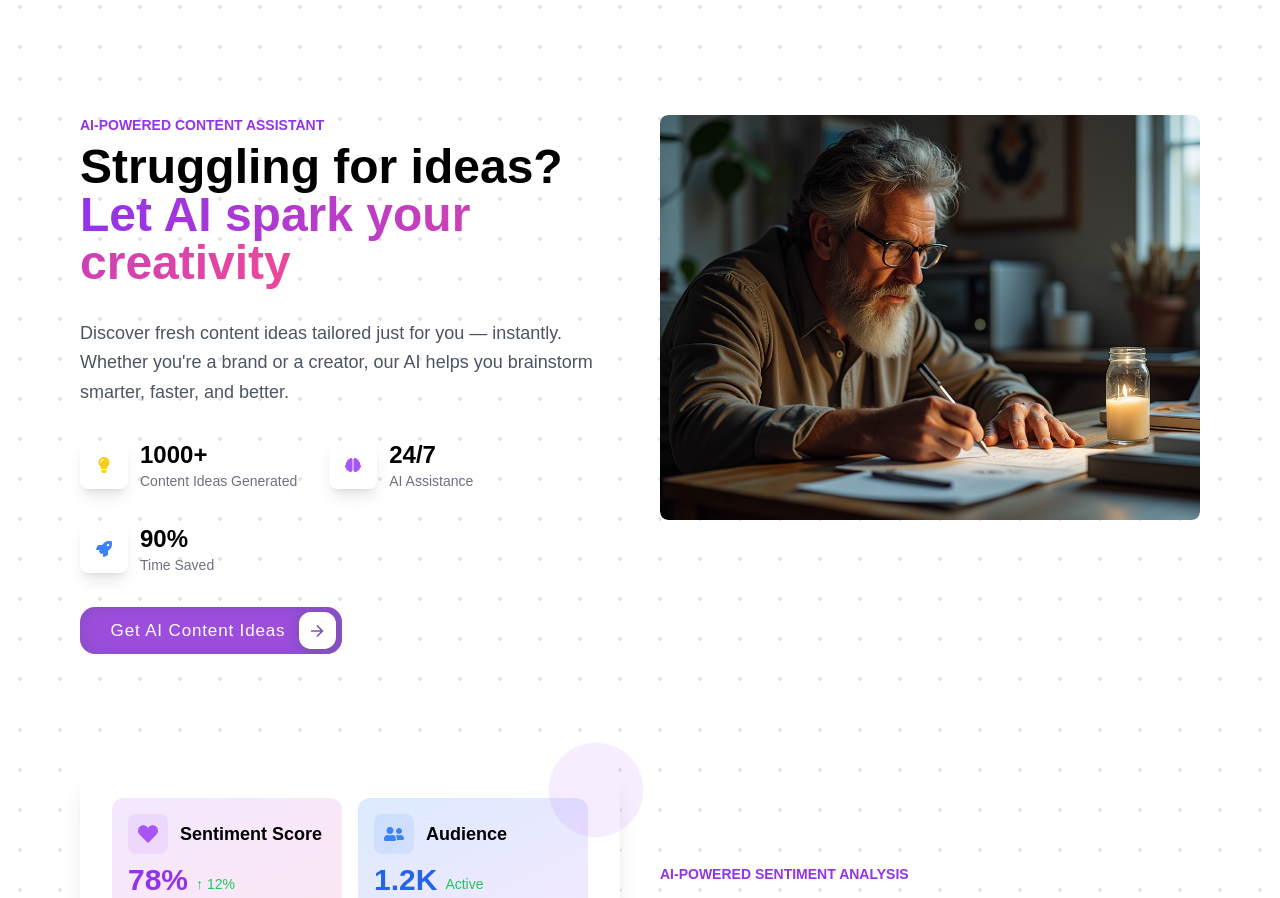
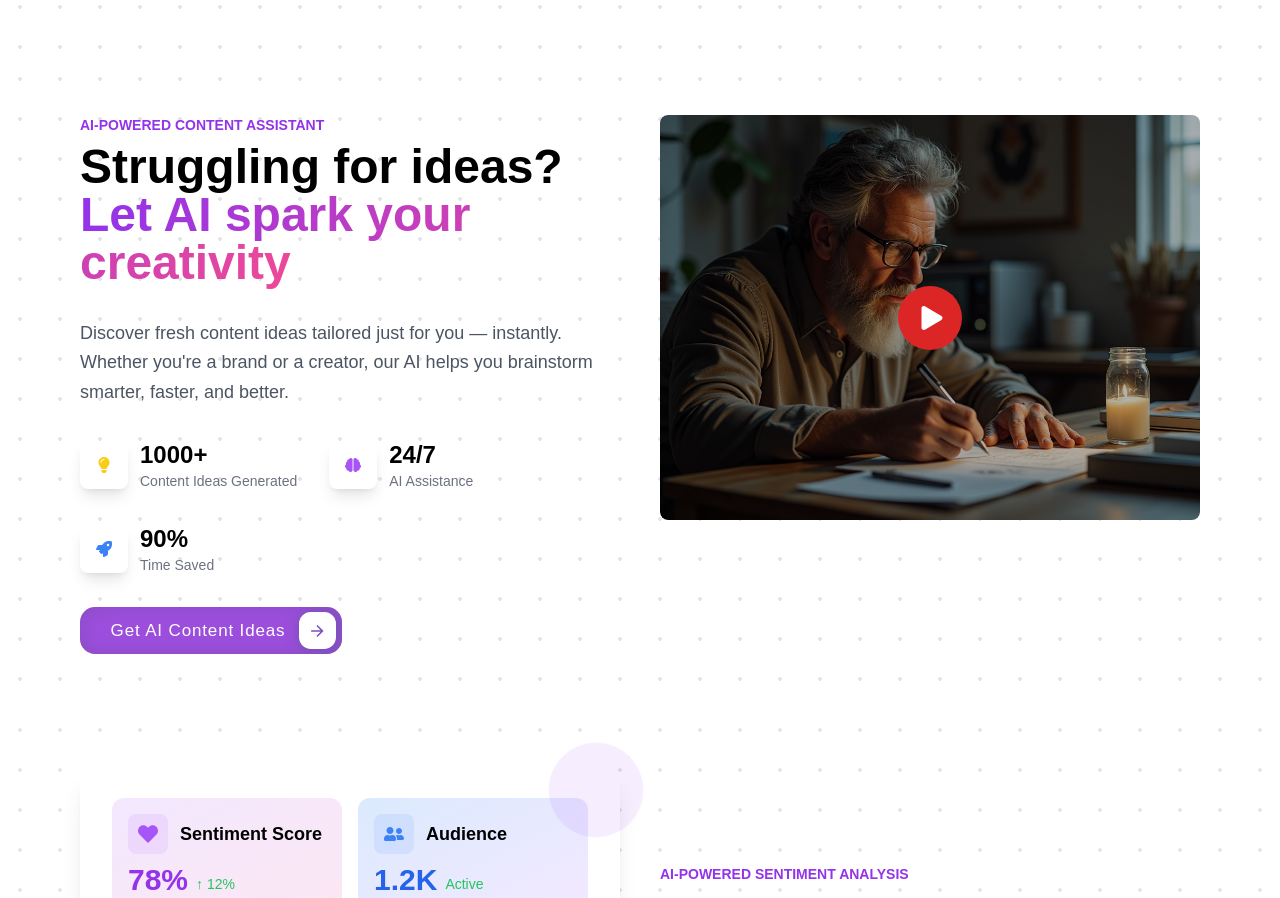
Before and after one commit to aniket123de/Rangmanch, a React (Vite) app: page / in a window 1280 px wide. Shown: the part 1837-2735 px from the top of the page. Built offline with nearby package versions, Linux system fonts and the light colour scheme; a web font is replaced by a local one.

Commit message:
Random FIX

```diff
--- a/src/components/Banner/Banner.jsx
+++ b/src/components/Banner/Banner.jsx
@@ -9,7 +9,15 @@
 
 const Banner = () => {
   const { isDark } = useContext(ThemeContext);
-  const [isHovered, setIsHovered] = useState(false);
+  const [showVideo, setShowVideo] = useState(false);
+
+  const openVideo = () => {
+    setShowVideo(true);
+  };
+
+  const closeVideo = () => {
+    setShowVideo(false);
+  };
 
   const stats = [
     {
@@ -97,9 +105,7 @@
             {/* Video Thumbnail Section */}
             <motion.div
               variants={SlideUp}
-              className="relative group cursor-pointer"
-              onMouseEnter={() => setIsHovered(true)}
-              onMouseLeave={() => setIsHovered(false)}
+              className="relative group"
             >
               <div className="relative rounded-lg overflow-hidden">
                 <img
@@ -107,8 +113,13 @@
                   alt="Rangmanch Banner"
                   className="w-full h-full object-cover rounded-lg"
                 />
-                <div className={`absolute inset-0 bg-black/50 flex items-center justify-center transition-opacity duration-300 ${isHovered ? 'opacity-100' : 'opacity-0'}`}>
-                  <FaPlay className="text-4xl text-white" />
+                <div
+                  className="absolute inset-0 bg-black/30 flex items-center justify-center cursor-pointer hover:bg-black/50 transition-colors duration-300"
+                  onClick={openVideo}
+                >
+                  <div className="w-16 h-16 bg-red-600 rounded-full flex items-center justify-center hover:bg-red-700 transition-colors duration-300">
+                    <FaPlay className="text-2xl text-white ml-1" />
+                  </div>
                 </div>
               </div>
             </motion.div>
@@ -116,6 +127,26 @@
         </div>
       </div>
     </BackgroundPattern>
+
+    {/* Video Modal */}
+    {showVideo && (
+      <div className="fixed inset-0 bg-black/80 z-50 flex items-center justify-center p-4">
+        <div className="relative w-full max-w-4xl aspect-video">
+          <button
+            onClick={closeVideo}
+            className="absolute -top-10 right-0 text-white hover:text-gray-300 text-xl"
+          >
+            ✕
+          </button>
+          <iframe
+            src="https://www.youtube.com/embed/duGOA6ZiGtE?autoplay=1"
+            className="w-full h-full"
+            allow="accelerometer; autoplay; clipboard-write; encrypted-media; gyroscope; picture-in-picture"
+            allowFullScreen
+          ></iframe>
+        </div>
+      </div>
+    )}
     </section>
   );
 };
```
